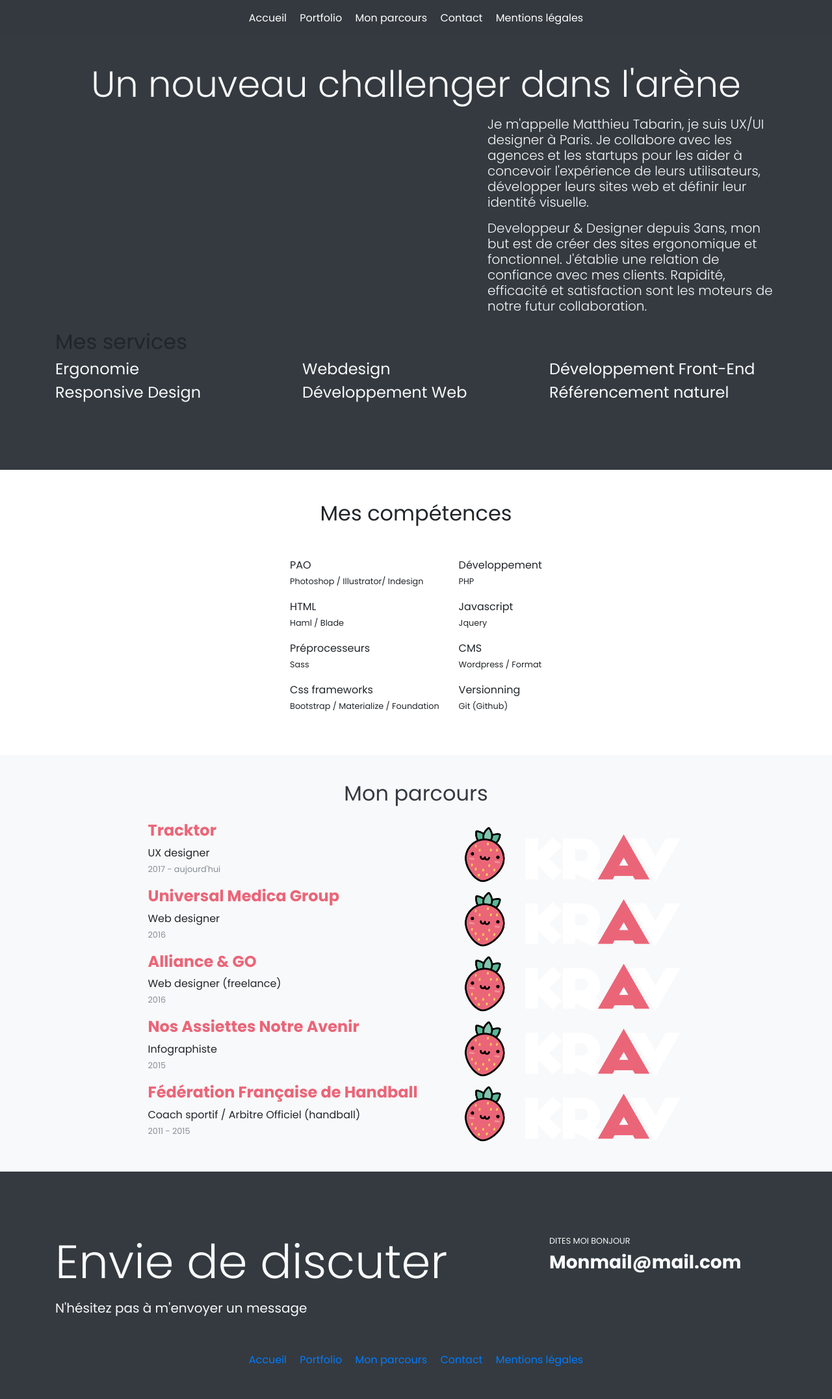
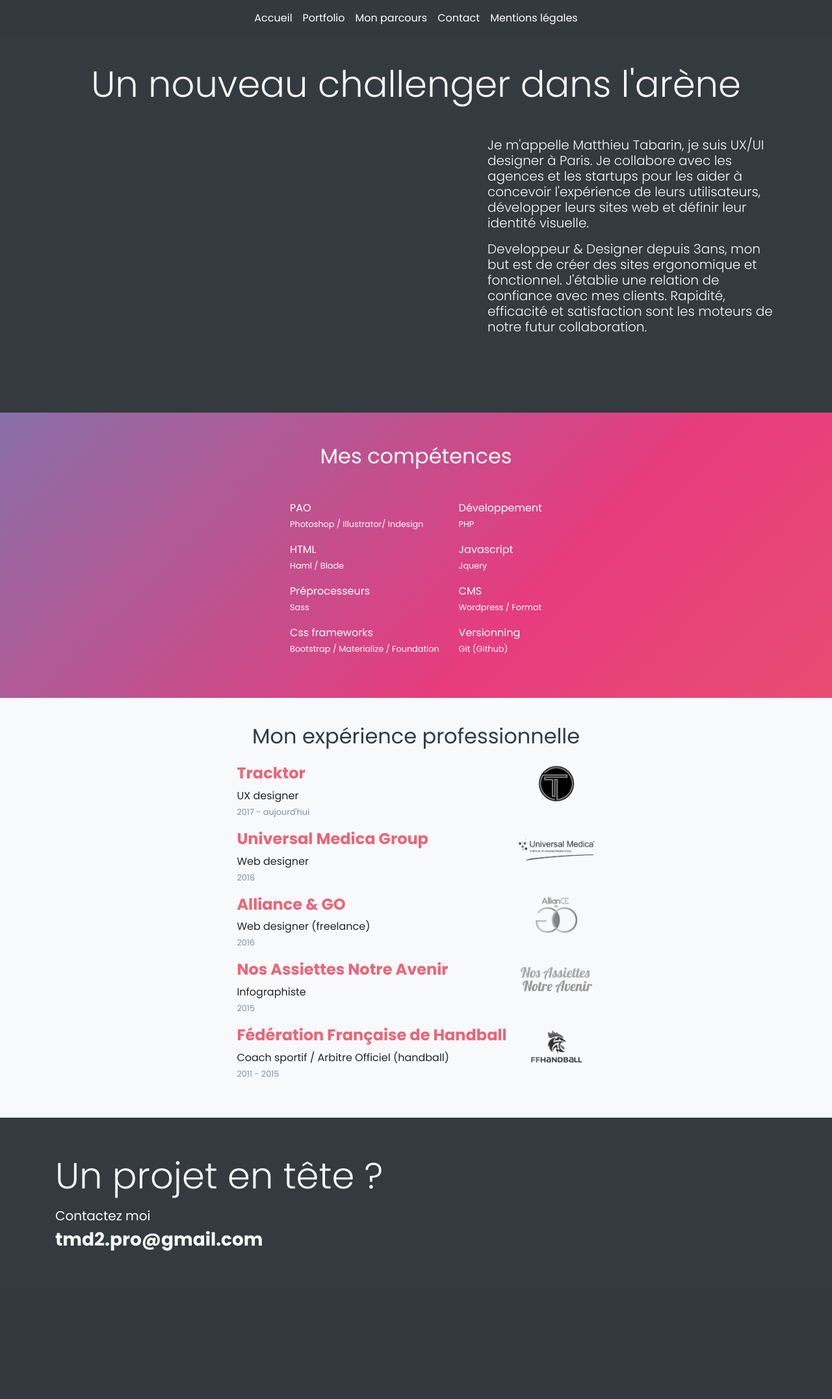
Before and after one commit to genibus/krav-web, a PHP site: page /about.php in a window 1280 px wide. Shown: the whole page at 65% size. After the commit the page ends 1925 px from the top, so only its background shows below. Run offline with PHP 8.4, Linux system fonts and the light colour scheme; some libraries are stand-ins or nearby versions.

Commit message:
review pages

```diff
--- a/about.php
+++ b/about.php
@@ -3,14 +3,14 @@ include 'asset/partie/header_meta.php';
 $title = "A propos";
 $description = "A propos de Matthieu Tabarin";
 include 'asset/partie/header.php'; ?>
-<section class="bg-dark py-5">
+<section class="bg-dark py-5" data-aos="fade-down">
   <article class="container py-5">
-    <h1 class="display-4 text-light text-center mb-3">Un nouveau challenger dans l'arène</h1>
+    <h1 class="display-4 text-light text-center mb-5" data-aos="">Un nouveau challenger dans l'arène</h1>
     <div class="row justify-content-center">
       <div class="col-7">
       </div>
-      <div class="col text-light h5 font-weight-light">
-        <p>
+      <div class="col text-light h5 font-weight-light" data-aos="">
+        <p >
           Je m'appelle Matthieu Tabarin, je suis UX/UI designer à Paris. Je collabore avec les agences et les startups pour les aider à concevoir l'expérience de leurs utilisateurs, développer leurs sites web et définir leur identité visuelle.
         </p>
         <p>
@@ -18,31 +18,10 @@ include 'asset/partie/header.php'; ?>
         </p>
       </div>
     </div>
-    <h2>Mes services</h2>
-    <div class="row text-light">
-      <div class="col-4">
-        <h3 class="h4">Ergonomie</h3>
-      </div>
-      <div class="col-4">
-        <h3 class="h4">Webdesign</h3>
-      </div>
-      <div class="col-4">
-        <h3 class="h4">Développement Front-End</h3>
-      </div>
-      <div class="col-4">
-        <h3 class="h4">Responsive Design</h3>
-      </div>
-      <div class="col-4">
-        <h3 class="h4">Développement Web</h3>
-      </div>
-      <div class="col-4">
-        <h3 class="h4">Référencement naturel</h3>
-      </div>
-    </div>
   </article>
 </section>
-<section>
-  <article class="container py-5">
+<section id="competences">
+  <article class="container py-5 text-white" >
     <h2 class="mb-5 text-center">Mes compétences</h2>
     <div class="row justify-content-center">
       <div class="col-12 col-md-auto">
@@ -62,53 +41,48 @@ include 'asset/partie/header.php'; ?>
 </section>
 <section class="bg-light py-4">
   <article class="container">
-    <h2 class="text-dark text-center py-3">Mon parcours</h2>
+    <h2 class="text-dark text-center py-3">Mon expérience professionnelle</h2>
     <div class="row justify-content-center">
-      <div class="col-5">
+      <div class="col-12 col-md-auto">
         <ul class="list-unstyled">
-          <li>
+          <li class="media">
+            <div class="media-body">
               <h3 class="h4 font-weight-bold text-warning">Tracktor</h3>
               <p>UX designer<br> <small class="text-muted">2017 - aujourd'hui</small></p>
+            </div>
+            <img src="asset/img/logo/tracktor.png" alt="" class="ml-3 logo-entreprise">
           </li>
-          <li>
+          <li class="media">
+            <div class="media-body">
               <h3 class="h4 font-weight-bold text-warning">Universal Medica Group</h3>
               <p>Web designer <br> <small class="text-muted">2016</small></p>
+            </div>
+            <img src="asset/img/logo/universal_medica.png" alt="" class="ml-3 logo-entreprise">
           </li>
-          <li>
+          <li class="media">
+            <div class="media-body">
               <h3 class="h4 font-weight-bold text-warning">Alliance & GO</h3>
               <p>Web designer (freelance) <br> <small class="text-muted">2016</small></p>
+            </div>
+            <img src="asset/img/logo/alliance_go.png" alt="" class="ml-3 logo-entreprise">
           </li>
-          <li>
+          <li class="media">
+            <div class="media-body">
               <h3 class="h4 font-weight-bold text-warning">Nos Assiettes Notre Avenir</h3>
               <p>Infographiste<br> <small class="text-muted">2015</small></p>
+            </div>
+            <img src="asset/img/logo/assiettes_avenir.png" alt="" class="ml-3 logo-entreprise">
           </li>
-          <li>
+          <li class="media">
+            <div class="media-body">
               <h3 class="h4 font-weight-bold text-warning">Fédération Française de Handball</h3>
               <p>Coach sportif / Arbitre Officiel (handball) <br> <small class="text-muted">2011 - 2015</small></p>
-          </li>
-        </ul>
             </div>
-      <div class="col-4">
-        <ul class="list-unstyled">
-          <li>
-            <img src="asset/img/logo-krav.png" alt="">
-          </li>
-          <li>
-            <img src="asset/img/logo-krav.png" alt="">
-          </li>
-          <li>
-            <img src="asset/img/logo-krav.png" alt="">
-          </li>
-          <li>
-            <img src="asset/img/logo-krav.png" alt="">
-          </li>
-          <li>
-            <img src="asset/img/logo-krav.png" alt="">
+            <img src="asset/img/logo/ffhb.png" alt="" class="ml-3 logo-entreprise">
           </li>
         </ul>
       </div>
     </div>
-
   </article>
 </section>
 <?php
--- a/asset/partie/footer.php
+++ b/asset/partie/footer.php
@@ -1,27 +1,17 @@
 <footer class="bg-dark">
   <article class="container py-5">
-    <div class="row text-light py-5">
-      <div class="col-12 col-md-8">
-        <p class="display-3">Envie de discuter</p>
-        <p class="h5">N'hésitez pas à m'envoyer un message</p>
-      </div>
-      <div class="col-12 col-md">
-        <p class="text-uppercase h6"><small>Dites moi bonjour</small></p>
-        <p class="font-weight-bold h3">Monmail@mail.com</p>
-      </div>
-    </div>
-    <div class="row justify-content-center">
-      <div class="col-12 col-md-10 text-center">
-        <a href="<?= RACINE ?>" class="p-2">Accueil</a>
-        <a href="<?= RACINE ?>#portfolio" class="p-2">Portfolio</a>
-        <a href="<?= RACINE ?>about.php" class="p-2">Mon parcours</a>
-        <a href="<?= RACINE ?>contact.php" class="p-2">Contact</a>
-        <a href="<?= RACINE ?>mentions_legales.php" class="p-2">Mentions légales</a>
+    <div class="row text-light py-2">
+      <div class="col-12">
+        <p class="display-4">Un projet en tête ?</p>
+        <p class="h5">Contactez moi</p>
+        <p class="font-weight-bold h3 mb-0">tmd2.pro@gmail.com</p>
       </div>
     </div>
   </article>
 </footer>
 <script src="https://ajax.googleapis.com/ajax/libs/jquery/3.2.1/jquery.min.js"></script>
+<script src="https://cdnjs.cloudflare.com/ajax/libs/popper.js/1.12.9/umd/popper.min.js" integrity="sha384-ApNbgh9B+Y1QKtv3Rn7W3mgPxhU9K/ScQsAP7hUibX39j7fakFPskvXusvfa0b4Q" crossorigin="anonymous"></script>
+<script src="https://maxcdn.bootstrapcdn.com/bootstrap/4.0.0-beta.3/js/bootstrap.min.js" integrity="sha384-a5N7Y/aK3qNeh15eJKGWxsqtnX/wWdSZSKp+81YjTmS15nvnvxKHuzaWwXHDli+4" crossorigin="anonymous"></script>
 <script src="https://use.fontawesome.com/7db2ee7987.js"></script>
 <script src="https://cdn.rawgit.com/michalsnik/aos/2.1.1/dist/aos.js"></script>
 <script type="text/javascript">
--- a/asset/partie/header.php
+++ b/asset/partie/header.php
@@ -8,19 +8,20 @@
 </head>
 <body>
 <header>
-	<!-- <div id="menu-hamburger" class="flex-container open">
-		<p><i class="fa fa-bars fa-3x" aria-hidden="true"></i></p>
-		font a utiliser AvantGardeGothic
-	</div> -->
-<section class="container-fluid nav-desktop fixed-top">
-	<div class="row justify-content-center py-3">
-		<nav class="col-12 col-md-10 text-center">
-			<a href="<?= RACINE ?>" class="text-white p-2">Accueil</a>
-			<a href="<?= RACINE ?>#portfolio" class="text-white p-2">Portfolio</a>
-			<a href="<?= RACINE ?>about.php" class="text-white p-2">Mon parcours</a>
-			<a href="<?= RACINE ?>contact.php" class="text-white p-2">Contact</a>
-			<a href="<?= RACINE ?>mentions_legales.php" class="text-white p-2">Mentions légales</a>
-		</nav>
-	</div>
-</section>
+	<nav class="navbar navbar-expand-lg navbar-light bg-nav fixed-top">
+			<div class="container">
+				<button class="navbar-toggler" type="button" data-toggle="collapse" data-target="#navigation" aria-controls="navigation" aria-expanded="false" aria-label="Toggle navigation">
+					<i class="fa fa-bars navbar-toggler-icon text-light"></i>
+				</button>
+				<div class="collapse navbar-collapse justify-content-center" id="navigation">
+					<div class="navbar-nav">
+						<a href="<?= RACINE ?>" class="nav-item nav-link text-white">Accueil</a>
+						<a href="<?= RACINE ?>#portfolio" class="nav-item nav-link text-white">Portfolio</a>
+						<a href="<?= RACINE ?>about.php" class="nav-item nav-link text-white">Mon parcours</a>
+						<a href="<?= RACINE ?>contact.php" class="nav-item nav-link text-white">Contact</a>
+						<a href="<?= RACINE ?>mentions_legales.php" class="nav-item nav-link text-white">Mentions légales</a>
+					</div>
+				</div>
+			</div>
+	</nav>
 </header>
--- a/asset/sass/style.scss
+++ b/asset/sass/style.scss
@@ -21,7 +21,7 @@ $border-radius: .10rem;
 $enable-gradients: true;
 @import "bootstrap/scss/bootstrap";
 
-.nav-desktop {
+.bg-nav {
   background-color: rgba($dark, .6)
 }
 .bg-header {
@@ -35,3 +35,66 @@ $enable-gradients: true;
 img {
   @extend .img-fluid
 }
+
+.logo-entreprise {
+  width: 120px;
+}
+
+.text-decoration-n {
+  text-decoration: none !important;
+}
+div.bg-img {
+  transition: box-shadow 0.3s;
+}
+div.bg-img:hover {
+  -webkit-box-shadow: 0px 7px 27px -4px rgba(0,0,0,0.3);
+  -moz-box-shadow: 0px 7px 27px -4px rgba(0,0,0,0.3);
+  box-shadow: 0px 7px 27px -4px rgba(0,0,0,0.3);
+}
+a{
+  transition: color 0.3s;
+}
+
+#competences {
+	background: linear-gradient(-45deg, #EE7752, #E73C7E, #23A6D5, #23D5AB);
+	background-size: 400% 400%;
+	-webkit-animation: Gradient 30s ease infinite;
+	-moz-animation: Gradient 30s ease infinite;
+	animation: Gradient 30s ease infinite;
+}
+
+@-webkit-keyframes Gradient {
+	0% {
+		background-position: 0% 50%
+	}
+	50% {
+		background-position: 100% 50%
+	}
+	100% {
+		background-position: 0% 50%
+	}
+}
+
+@-moz-keyframes Gradient {
+	0% {
+		background-position: 0% 50%
+	}
+	50% {
+		background-position: 100% 50%
+	}
+	100% {
+		background-position: 0% 50%
+	}
+}
+
+@keyframes Gradient {
+	0% {
+		background-position: 0% 50%
+	}
+	50% {
+		background-position: 100% 50%
+	}
+	100% {
+		background-position: 0% 50%
+	}
+}
```
Also changed, not shown: contact.php (+7 -3 lines), index.php (+4 -4 lines), asset/css/style.css, asset/img/logo/alliance_go.png (added), asset/img/logo/assiettes_avenir.png (added), asset/img/logo/ffhb.png (added), asset/img/logo/tracktor.png (added), asset/img/logo/universal_medica.png (added), asset/js/masonry.pkgd.min.js (deleted). Lines whose indentation alone changed are shown as unchanged.
